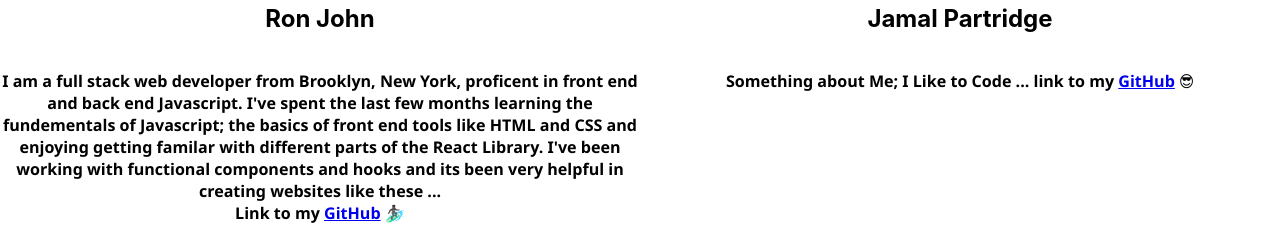
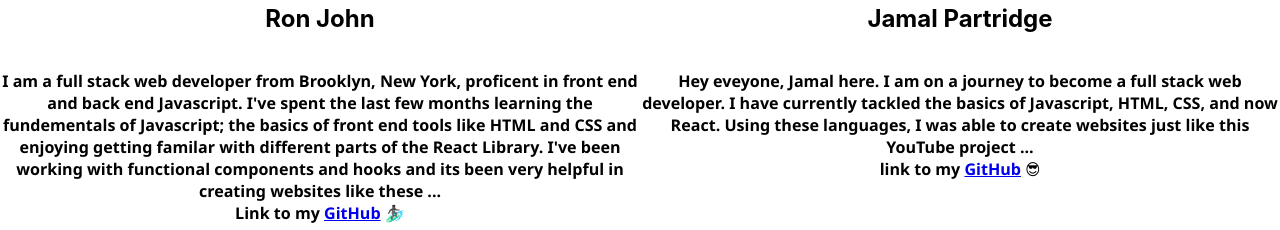
Before and after one commit to JamalPartridge/YouTube-Project, a React (Create React App) app: page /about in a window 1280 px wide. Shown: the part 645-875 px from the top of the page. Built offline with nearby package versions, Linux system fonts and the light colour scheme.

Commit message:
about-me-info

```diff
--- a/src/components/About.js
+++ b/src/components/About.js
@@ -46,7 +46,7 @@ function About(props) {
             <br />
             Jamal Partridge <br />
             <h6 className="about-me-bio">
-              Something about Me; I Like to Code ... link to my{" "}
+              Hey eveyone, Jamal here. I am on a journey to become a full stack web developer. I have currently tackled the basics of Javascript, HTML, CSS, and now React. Using these languages, I was able to create websites just like this YouTube project ... <br /> link to my{" "}
               <a href={"https://github.com/JamalPartridge"} target="_blank">
                 GitHub
               </a>{" "}
```
